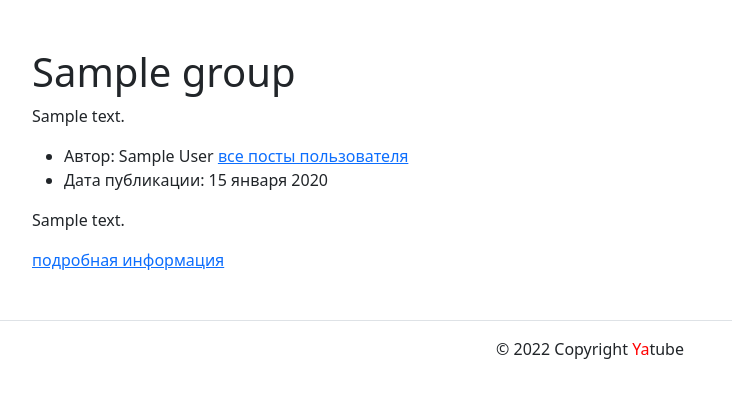
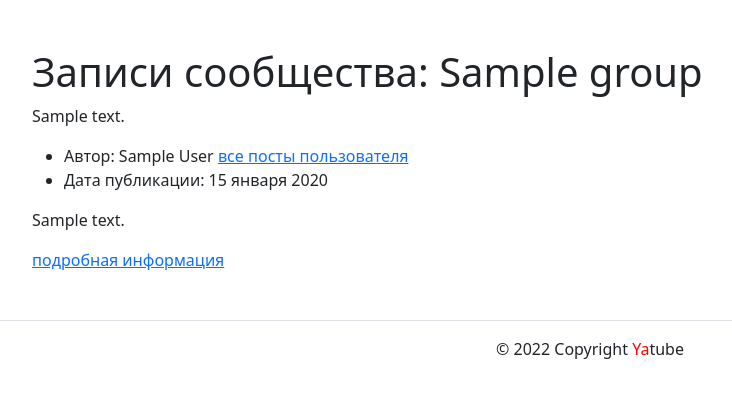
Before and after one commit to temka778/hw03_forms, a Django app: a page that uses yatube/templates/posts/group_list.html in a window 1280 px wide. Shown: the part 56-454 px from the top of the page, without its empty margins (50-782 px from the left). Run offline with Django 3.2, Linux system fonts and the light colour scheme; tables that the repository leaves empty hold one stand-in row (values such as "Sample post"); some libraries are stand-ins or nearby versions.

Commit message:
устранение достатков 14

```diff
--- a/yatube/templates/posts/group_list.html
+++ b/yatube/templates/posts/group_list.html
@@ -1,7 +1,7 @@
 {% extends 'base.html' %}
 {% block title %}Записи группы {{ group.title }}{% endblock %}
 {%block content%}
-  {% block header %}<h1>{{ group.title }}</h1>{% endblock %}
+  {% block header %}<h1>Записи сообщества: {{ group.title }}</h1>{% endblock %}
   <p>{{ group.description }}</p>
   {% for post in page_obj %}
     {% include for_loop %}
```
